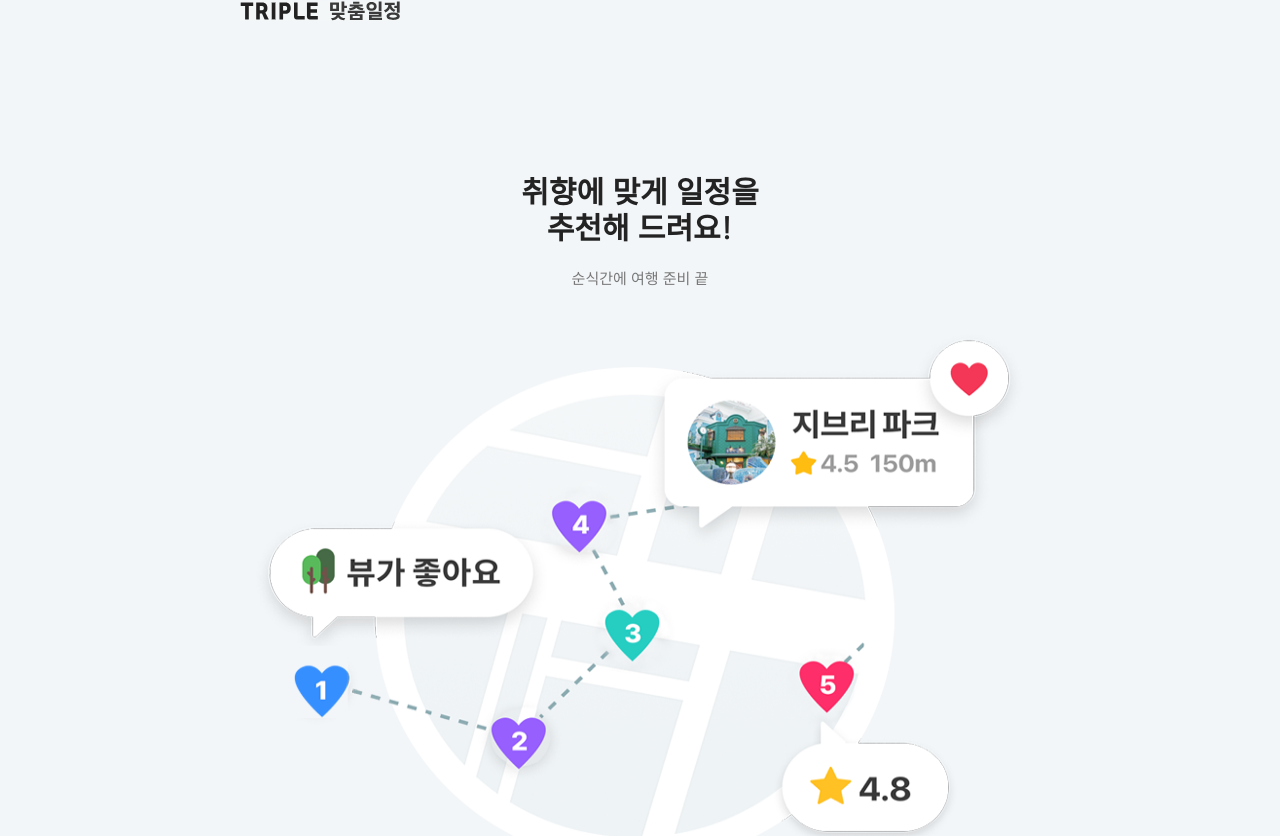
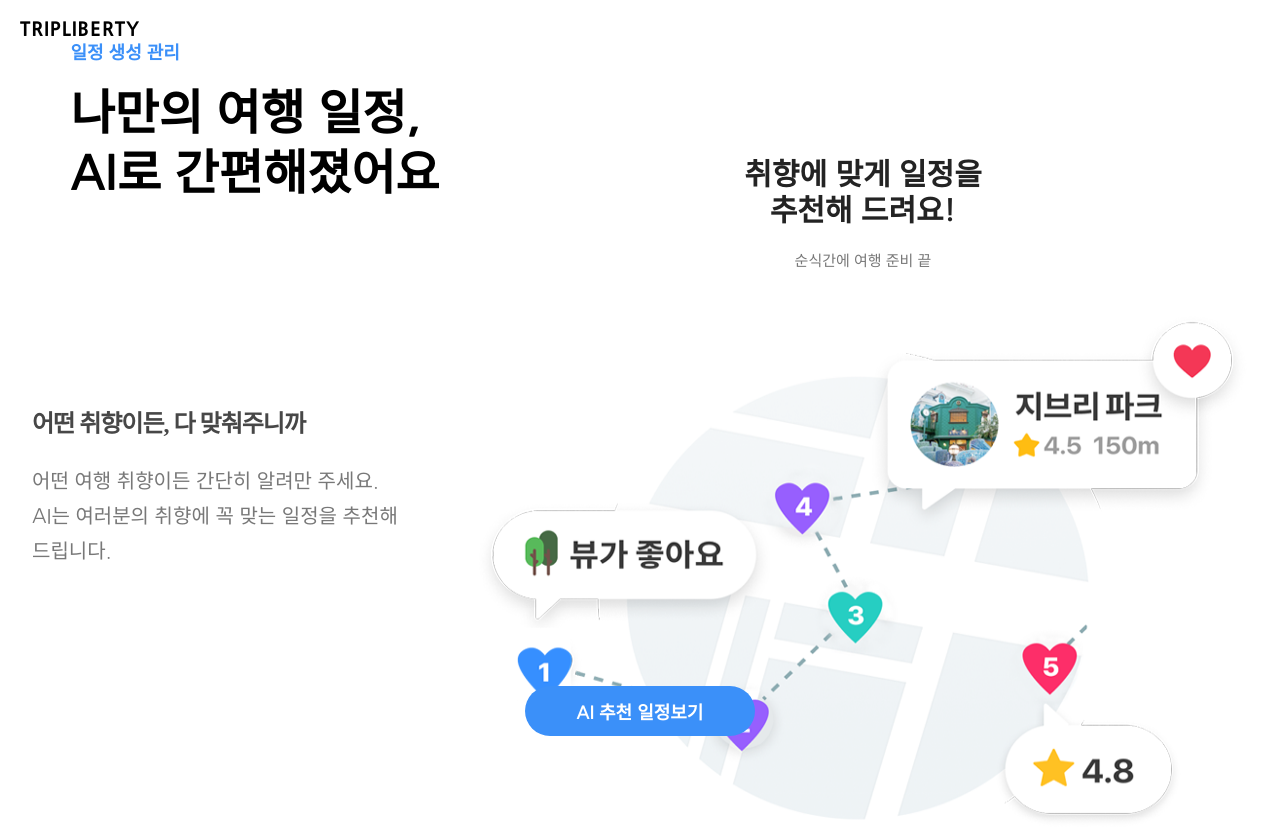
Before and after one commit to projectkorea/trip, a React app: page /schedule in a window 1280 px wide. Shown: the top 836 px of the page. Built offline with nearby package versions, Linux system fonts and the light colour scheme.

Commit message:
refact(ui): buttonWrapper

```diff
--- a/src/common/CityPage/ButtonWrapper.jsx
+++ b/src/common/CityPage/ButtonWrapper.jsx
@@ -31,6 +31,7 @@ const Wrapper = styled.div`
   width: 100%;
   max-width: 800px;
   margin: 50px auto 0;
+  position: relative;
 `;
 
 const Image = styled.img`
@@ -38,8 +39,22 @@ const Image = styled.img`
   height: 50px;
 `;
 
-function ButtonWrapper({ children, direction = 'row' }) {
-  return <Wrapper direction={direction}>{children}</Wrapper>;
+const TitleText = styled.div`
+  position: absolute;
+  top: -2rem;
+  left: 0;
+  font-size: 15px;
+  font-weight: 400;
+  color: #787878;
+`;
+
+function ButtonWrapper({ children, direction = 'row', titleText }) {
+  return (
+    <Wrapper direction={direction}>
+      <TitleText>{titleText}</TitleText>
+      {children}
+    </Wrapper>
+  );
 }
 
 export { ContainerTextbox, Title, Text, Wrapper, Image };
--- a/src/common/CityPage/CityProgress.jsx
+++ b/src/common/CityPage/CityProgress.jsx
@@ -1,14 +1,17 @@
 import Style from "@styles/CityProgress.module.css";
-import usePlan from "@store/usePlan";
-// import Style from "./NavBarStyle";
+import usePlan from '@store/usePlan';
 
 function CityProgress() {
-	const { progress } = usePlan();
-	return (
-		<div className={Style.nav_bar}>
-			<div className={Style.nav_number}>{progress}/6</div>
-		</div>
-	);
+  const { progress, setPreviousProgress } = usePlan();
+  return (
+    <>
+      <div className={Style.nav_bar}>
+        <div className={Style.nav_number}>{progress}/6</div>
+      </div>
+
+      {progress > 1 && <div onClick={setPreviousProgress}>뒤로가기</div>}
+    </>
+  );
 }
 
 export default CityProgress;
--- a/src/components/Main.jsx
+++ b/src/components/Main.jsx
@@ -12,8 +12,7 @@ function Main() {
       <section className="main-container">
         <div className="main-wrap home">
           <div className="schedule-btn-container">
-            {/* <img src="images/main.jpg" alt="main_img" /> */}
-            <ScheduleButton text="AI 추천 일정보기" onClick={handleOnClick} to="/components/ScheduleManager" />
+            <ScheduleButton text="AI 추천 일정보기" onClick={handleOnClick} to="/schedule" />
             <ScheduleButton text="즉시 투어 가이드" onClick={handleOnClick} to="/components/TripDetails" />
           </div>
         </div>
--- a/src/components/ScheduleManager.jsx
+++ /dev/null
@@ -1,55 +0,0 @@
-import React from "react";
-import { useNavigate } from "react-router-dom";
-
-function ScheduleManager() {
-	const navigate = useNavigate();
-	const handleOnClick = () => {
-		navigate("/Schedule");
-	};
-	return (
-		<section className="schedule-container">
-			<article className="schedule-inner">
-				<div className="schedule-textbox">
-					<h3 className="subTitle">일정 생성 관리</h3>
-					<h2 className="bigTitle">
-						나만의 여행 일정,
-						<br />
-						AI로 간편해졌어요
-					</h2>
-				</div>
-
-				<div className="schedule_content_img">
-					<div className="bottom_text">
-						<p>어떤 취향이든, 다 맞춰주니까</p>
-						<h3 className="bottom_title">
-							어떤 여행 취향이든 간단히 알려만 주세요.
-							<br />
-							AI는 여러분의 취향에 꼭 맞는 일정을 추천해 드립니다.
-						</h3>
-						<button
-							type="button"
-							className="schedule-button"
-							onClick={handleOnClick}
-						>
-							AI 추천 일정보기
-						</button>
-						{/* <NavLink to="/schedule" className="schedule-button">
-                AI 추천 일정보기
-                </NavLink> */}
-					</div>
-
-					<article className="schedule_imgbox">
-						<div className="schedule_img">
-							<img
-								src="/images/trip/img01.png"
-								alt="travel_itinerary_img"
-							/>
-						</div>
-					</article>
-				</div>
-			</article>
-		</section>
-	);
-}
-
-export default ScheduleManager;
--- a/src/components/schedules/CityPage/index.jsx
+++ b/src/components/schedules/CityPage/index.jsx
@@ -1,31 +1,19 @@
-import { useState } from "react";
-import CityProgress from "@common/CityPage/CityProgress";
-import CityNextButton from "@common/CityPage/CityNextButton";
-import CityContents from "./CityContents";
-import { useEffect } from "react";
-import usePlan from "@store/usePlan";
+import CityProgress from '@common/CityPage/CityProgress';
+import CityNextButton from '@common/CityPage/CityNextButton';
+import CityContents from './CityContents';
+import { useEffect } from 'react';
+import usePlan from '@store/usePlan';
 
 function CityPage() {
   const { progress, canNext, selections } = usePlan();
 
-	const [stepStatus, setStepStatus] = useState({
-		progress: 1,
-		canNext: false,
-		option: {
-			one: null, // optionKey에 해당하는 id값
-			two: null,
-			three: null,
-			four: null,
-			five: null, // string || Array
-			six: null,
-		}, // 각 단계별 객체로 받을 것
-	});
   useEffect(() => {
     console.log(`[Debug] usePlan :
 			progress : ${progress}
 			canNext : ${canNext}
 			selection : ${JSON.stringify(selections)}`);
   }, [progress, canNext, selections]);
+
   return (
     <div className="main-container">
       <CityProgress />
--- a/src/components/schedules/CityPage/two/Foreign.jsx
+++ b/src/components/schedules/CityPage/two/Foreign.jsx
@@ -87,9 +87,7 @@ function Foreign() {
 
       <div className="foreign">
         <div className="foreign_area">
-          {/* <p className="country">일본</p> */}
-          <Style.Country>일본</Style.Country>
-          <ButtonWrapper direction="row">
+          <ButtonWrapper titleText="일본" direction="row">
             {cityList
               .filter(({ category }) => category === 'japan')
               .map((city, index) => {
@@ -107,8 +105,7 @@ function Foreign() {
         </div>
 
         <div className="foreign_area">
-          <p className="country">중화/중국</p>
-          <ButtonWrapper direction="row">
+          <ButtonWrapper titleText="중화/중국" direction="row">
             {cityList
               .filter(({ category }) => category === 'china')
               .map((city, index) => {
@@ -126,8 +123,7 @@ function Foreign() {
         </div>
 
         <div className="foreign_area">
-          <p className="country">유럽</p>
-          <ButtonWrapper direction="row">
+          <ButtonWrapper titleText="유럽" direction="row">
             {cityList
               .filter(({ category }) => category === 'europe')
               .map((city, index) => {
@@ -145,8 +141,7 @@ function Foreign() {
         </div>
 
         <div className="foreign_area">
-          <p className="country">동남아시아</p>
-          <ButtonWrapper direction="row">
+          <ButtonWrapper titleText="동남아시아" direction="row">
             {cityList
               .filter(({ category }) => category === 'southeastAsia')
               .map((city, index) => {
@@ -164,8 +159,7 @@ function Foreign() {
         </div>
 
         <div className="foreign_area">
-          <p className="country">서아시아</p>
-          <ButtonWrapper direction="row">
+          <ButtonWrapper titleText="서아시아" direction="row">
             {cityList
               .filter(({ category }) => category === 'westAsia')
               .map((city, index) => {
@@ -183,8 +177,7 @@ function Foreign() {
         </div>
 
         <div className="foreign_area">
-          <p className="country">미주</p>
-          <ButtonWrapper direction="row">
+          <ButtonWrapper titleText="미국" direction="row">
             {cityList
               .filter(({ category }) => category === 'america')
               .map((city, index) => {
@@ -202,8 +195,7 @@ function Foreign() {
         </div>
 
         <div className="foreign_area">
-          <p className="country">남태평양</p>
-          <ButtonWrapper direction="row">
+          <ButtonWrapper titleText="남태평양" direction="row">
             {cityList
               .filter(({ category }) => category === 'southPacific')
               .map((city, index) => {
--- a/src/components/schedules/CityPage/two/ForeignStyle.jsx
+++ b/src/components/schedules/CityPage/two/ForeignStyle.jsx
@@ -15,8 +15,6 @@ export const Foreign = styled.div`
 export const Country = styled.div`
   max-width: 800px;
   width: 100%;
-  position: absolute;
-  top: 10px;
   left: 20px;
   font-family: 'Nanum Gothic', sans-serif;
   font-size: 14px;
--- a/src/components/schedules/Schedule.jsx
+++ b/src/components/schedules/Schedule.jsx
@@ -1,19 +1,69 @@
 import { useNavigate } from "react-router";
+import styled from 'styled-components';
+
+const MainContainer = styled.div`
+  width: 100%;
+  height: 100%;
+  display: flex;
+  align-items: center;
+  justify-content: space-around;
+  padding: 2rem;
+`;
+
+const SubContainer = styled.div`
+  display: flex;
+  flex-direction: column;
+  align-items: center;
+`;
+
+const Button = styled.button`
+  width: 230px;
+  height: 50px;
+  background-color: var(--color_button_box);
+  border-radius: 30px;
+  font-family: 'Nanum Gothic', sans-serif;
+  font-size: 18px;
+  font-weight: 700;
+  color: #ffffff;
+  border: none;
+  cursor: pointer;
+  position: absolute;
+  bottom: 4rem;
+`;
 
 function Schedule() {
   const navigate = useNavigate();
 
   function handleClick() {
-		navigate("/schedule/citypage");
+    navigate('/schedule/citypage');
   }
   return (
-		<main>
-			<section className="main-container">
+    <MainContainer>
+      <SubContainer>
+        <div className="schedule-textbox">
+          <h3 className="subTitle">일정 생성 관리</h3>
+          <h2 className="bigTitle">
+            나만의 여행 일정,
+            <br />
+            AI로 간편해졌어요
+          </h2>
+        </div>
+
+        <div className="schedule_content_img">
+          <div className="bottom_text">
+            <p>어떤 취향이든, 다 맞춰주니까</p>
+            <h3 className="bottom_title">
+              어떤 여행 취향이든 간단히 알려만 주세요.
+              <br />
+              AI는 여러분의 취향에 꼭 맞는 일정을 추천해 드립니다.
+            </h3>
+          </div>
+        </div>
+      </SubContainer>
+      <SubContainer>
         <div className="header_inner">
-					<h1 className="sub_logo">
-						<a href="#">
-							<img src="images/schedules/logo.png" alt="" />
-						</a>
+          <h1 className="logo black" onClick={handleClick}>
+            <a href="">TRIPLIBERTY</a>
           </h1>
         </div>
         <div className="main-wrap">
@@ -29,15 +79,10 @@ function Schedule() {
           <div className="main-visual">
             <img src="images/schedules/main-visual.png" alt="" />
           </div>
-
-					<div className="next-button">
-						<button onClick={handleClick} type="button">
-							바로 추천받기
-						</button>
         </div>
-				</div>
-			</section>
-		</main>
+      </SubContainer>
+      <Button onClick={handleClick}>AI 추천 일정보기</Button>
+    </MainContainer>
   );
 }
 
--- a/src/index.js
+++ b/src/index.js
@@ -6,7 +6,6 @@ import Schedule from './components/schedules/Schedule';
 import CityPage from './components/schedules/CityPage';
 
 import ScheduleButton from '@common/ScheduleButton';
-import ScheduleManager from './components/ScheduleManager';
 import TripDetails from './components/TripDetails';
 import Tourguide from './components/schedules/Tourguide';
 
@@ -18,7 +17,6 @@ root.render(
       <Route index element={<App />} />
       <Route path="/" element={<ScheduleButton />} />
       <Route path="/schedule" element={<Schedule />} />
-      <Route path="/components/ScheduleManager" element={<ScheduleManager />} />
       <Route path="/schedule/citypage" element={<CityPage />} />
       <Route path="/components/TripDetails" element={<TripDetails />} />
       <Route path="/Tourguide" element={<Tourguide />} />
--- a/src/schedule.css
+++ b/src/schedule.css
@@ -23,6 +23,7 @@ main {
 }
 .main-container .main-wrap {
 	margin: 0 auto;
+	padding-bottom: 8rem;
 }
 .main-wrap .container_textbox {
 	font-family: "Nanum Gothic", sans-serif;
--- a/src/store/usePlan.js
+++ b/src/store/usePlan.js
@@ -18,6 +18,12 @@ const createActions = (set, get) => ({
     set((prevState) => ({
       ...prevState,
       progress: prevState.progress + 1,
+    })),
+  setPreviousProgress: () =>
+    set((prevState) => ({
+      ...prevState,
+      progress: prevState.progress - 1,
+      canNext: true,
     })),
   setCanNext: (canNext) => {
     set({ canNext });
--- a/src/style.css
+++ b/src/style.css
@@ -58,6 +58,9 @@ header .header_inner {
   color: #fff;
 }
 .header_inner .logo img {
+}
+.logo.black {
+  filter: brightness(0);
 }
 .header_inner .header-right-menu {
   position: absolute;
@@ -219,19 +222,6 @@ main {
   left: 280px;
 }
 
-.schedule-container {
-  width: 100%;
-  height: 100%;
-  padding-top: 160px;
-  background-color: #fff;
-}
-.schedule-container .schedule-inner {
-  max-width: 1200px;
-  width: 100%;
-  height: 100%;
-  margin: 0 auto;
-}
-
 .schedule-textbox .subTitle {
   font-family: 'Nanum Gothic', sans-serif;
   font-size: 18px;
@@ -282,18 +272,6 @@ main {
   word-break: keep-all;
   color: #787878;
   margin-bottom: 35px;
-}
-.schedule_content_img .bottom_text .schedule-button {
-  width: 230px;
-  height: 50px;
-  background-color: var(--color_button_box);
-  border-radius: 30px;
-  font-family: 'Nanum Gothic', sans-serif;
-  font-size: 18px;
-  font-weight: 700;
-  color: #ffffff;
-  border: none;
-  cursor: pointer;
 }
 .schedule_content_img .schedule_imgbox {
   position: absolute;
```
Lines whose indentation alone changed are shown as unchanged.
